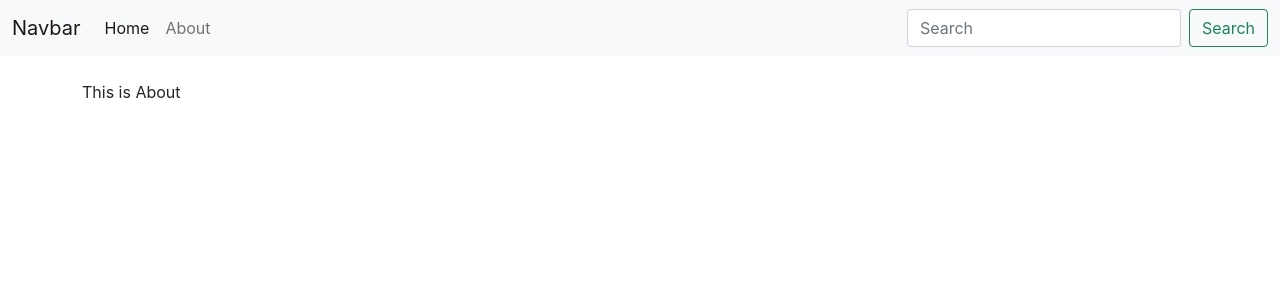
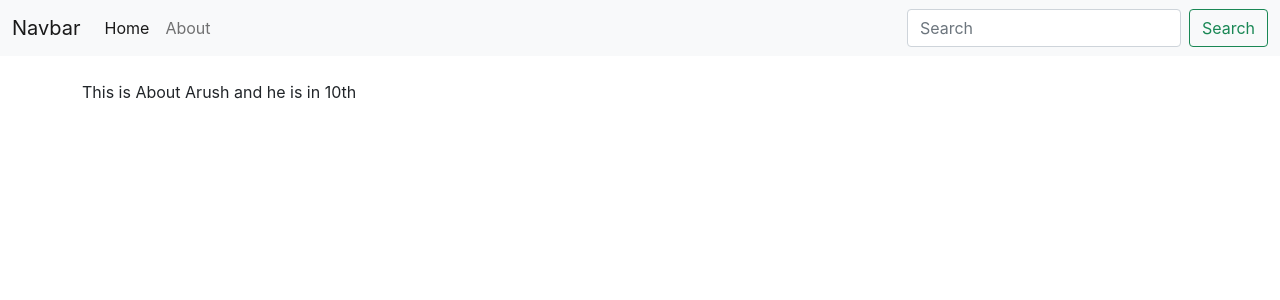
Before and after one commit to froster02/mynotebook, a React (Create React App) app: page /about in a window 1280 px wide. Shown: the top 300 px of the page. Built offline with nearby package versions, Linux system fonts and the light colour scheme; the HTML template or start-up script is replaced by a standard one.

Commit message:
feat: integrate NoteState context provider into App component and update About component to consume note context- ContextAPI

```diff
--- a/src/App.js
+++ b/src/App.js
@@ -3,6 +3,7 @@
 import Navbar from './components/Navbar';
 import Home from './components/Home';
 import About from './components/About';
+import NoteState from './context/notes/NoteState';
 
 /**
  * Root component of the application that sets up routing and layout structure.
@@ -14,6 +15,7 @@
  */
 function App() {
   return (
+    <NoteState>
       <Router>
         <div className="app">
           <Navbar />
@@ -25,6 +27,7 @@
           </div>
         </div>
       </Router>
+    </NoteState>
   );
 }
 
--- a/src/components/About.js
+++ b/src/components/About.js
@@ -1,9 +1,12 @@
-import React from 'react'
+import React, { useContext } from 'react'
+import NoteContext from '../context/notes/notesContext'
 
 const About = () => {
+    const a = useContext(NoteContext)
+    console.log(a)
     return (
         <div>
-            This is About
+            This is About {a.name} and he is in {a.class}
         </div>
     )
 }
```
Lines whose indentation alone changed are shown as unchanged.
